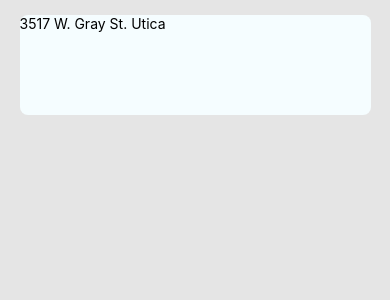
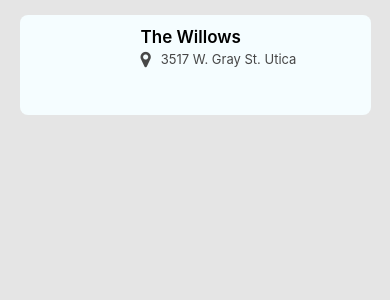
Before and after one commit to BC-MAY-21-RN/kata-04-inmobiliaria-Shadic78, a React Native app in the folder Inmobiliaria/: screen / in a window 390 px wide. Shown: the top 300 px of the page. Built offline with nearby package versions, Linux system fonts and the light colour scheme.

Commit message:
Add TextAdress component

```diff
--- a/Inmobiliaria/components/Card.jsx
+++ b/Inmobiliaria/components/Card.jsx
@@ -1,16 +1,48 @@
 import React from 'react';
-import {Text, Image} from 'react-native';
+import {Text, Image, View, StyleSheet} from 'react-native';
 import CardContainer from './CardContainer';
 import TextAddress from './TextAddress';
 
 const Card = () => {
   return(
     <CardContainer>
-      <TextAddress
-        address={'3517 W. Gray St. Utica'}
-      />
+      <View
+        style={styles.imageContainer}
+      >
+
+      </View>
+      <View
+        style={styles.infoContainer}
+      >
+        <View>
+          <Text
+            style={styles.cardTitle}
+          >
+            The Willows
+          </Text>
+        </View>
+        <View>
+          <TextAddress
+            address={'3517 W. Gray St. Utica'}
+          />
+        </View>
+      </View>
     </CardContainer>
   );
 };
 
+const styles = StyleSheet.create({
+  imageContainer: {
+    flex: 1,
+  },
+  infoContainer: {
+    flex: 2,
+  },
+  cardTitle: {
+    fontSize: 17,
+    fontWeight: '600',
+    marginBottom: 4,
+  }
+});
+
 export default Card;
--- a/Inmobiliaria/components/CardContainer.jsx
+++ b/Inmobiliaria/components/CardContainer.jsx
@@ -20,6 +20,7 @@ const styles = StyleSheet.create({
     borderRadius: 8,
     minHeight: 100,
     marginTop: 15,
+    padding: 12,
   }
 });
 
--- a/Inmobiliaria/components/TextAddress.jsx
+++ b/Inmobiliaria/components/TextAddress.jsx
@@ -1,14 +1,36 @@
 import React from 'react';
-import {Text, View} from 'react-native';
+import {Text, View, StyleSheet} from 'react-native';
+import FontAwesome from 'react-native-vector-icons/FontAwesome';
 
 const TextAddress = ({address}) => {
   return(
-    <View>
-      <Text>
+    <View
+      style={styles.container}
+    >
+      <FontAwesome
+        name='map-marker'
+        size={18}
+        color='#474747'
+      />
+      <Text
+        style={styles.addressText}
+      >
         {address}
       </Text>
     </View>
   );
 };
 
+const styles = StyleSheet.create({
+  container: {
+    flexDirection: 'row',
+    alignContent: 'center'
+  },
+  addressText: {
+    marginLeft: 10,
+    color: '#474747',
+    fontSize: 13,
+  }
+});
+
 export default TextAddress;
```
